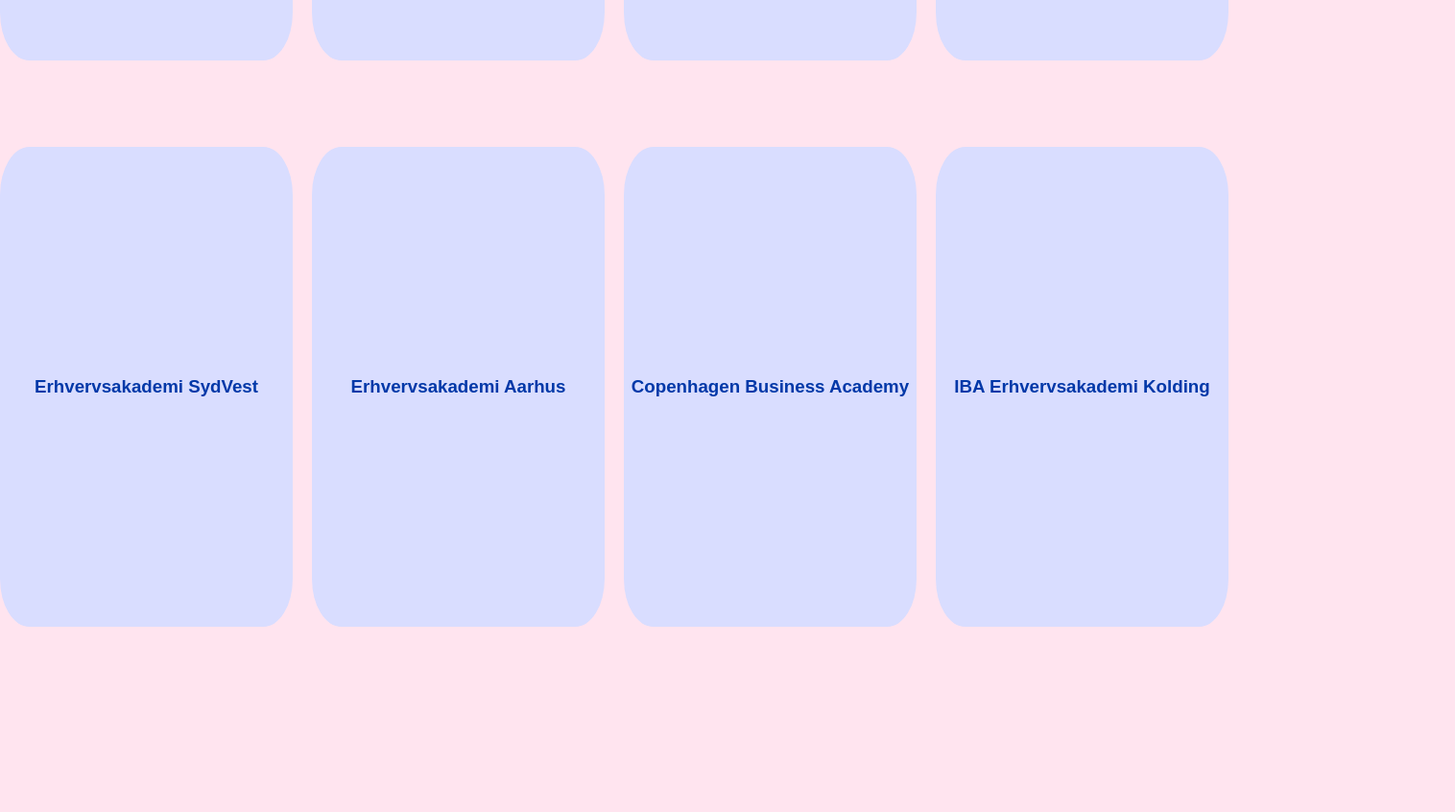
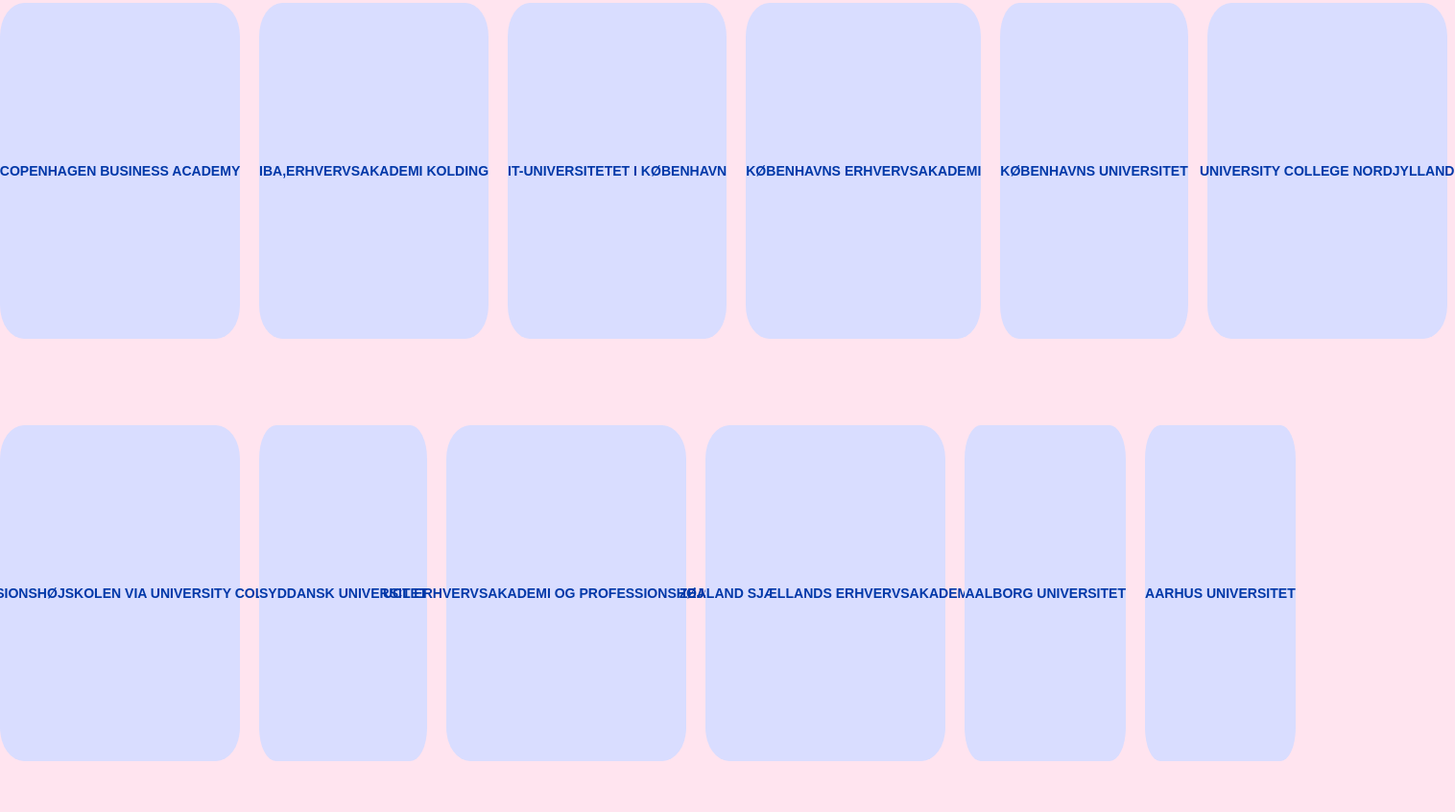
Before and after one commit to carlaisabel2300/female-perspective, a website: page educations.html in a window 1280 px wide. Shown: the part 763-1609 px from the top of the page at 96% size, 1516 px wide, since content can reach past the window. Before the commit the page ends 1506 px from the top, so only its background shows below. Drawn offline with Linux system fonts and the light colour scheme.

Commit message:
changes in education and header styling

```diff
--- a/educations.html
+++ b/educations.html
@@ -55,7 +55,9 @@
     <section class="square-containers1">
 
         <div class="square-wrapper">
-            <h3>Copenhagen Business School</h3>
+            <h3>Copenhagen
+                <br>
+                Business School</h3>
 
         </div>
 
@@ -73,11 +75,6 @@
             <h3>Erhvervsakademi MidtVest</h3>
 
         </div>
-    </section>
-
-
-        <!-- FØRSTE LINJE -->
-        <section class="square-containers2">
 
         <div class="square-wrapper">
             <h3>Erhvervsakademi SydVest</h3>
@@ -88,6 +85,11 @@
             <h3>Erhvervsakademi Aarhus</h3>
 
         </div>
+    </section>
+
+
+        <!-- ANDEN LINJE -->
+        <section class="square-containers2">
 
                 <div class="square-wrapper">
                     <h3>Copenhagen Business Academy</h3>
@@ -95,10 +97,68 @@
                 </div>
 
                 <div class="square-wrapper">
-                    <h3>IBA Erhvervsakademi Kolding</h3>
+                    <h3>IBA,Erhvervsakademi Kolding</h3>
+
+                </div>
+
+            <div class="square-wrapper">
+                <h3>IT-Universitetet i København</h3>
+
+            </div>
+
+            <div class="square-wrapper">
+                <h3>Københavns Erhvervsakademi </h3>
+
+            </div>
+
+            <div class="square-wrapper">
+                <h3>Københavns Universitet</h3>
+
+            </div>
+
+            <div class="square-wrapper">
+                <h3>University College Nordjylland</h3>
 
             </div>
     </section>
+
+    <!-- TREDJE LINJE -->
+
+    <section class="square-containers4">
+
+        <div class="square-wrapper">
+
+            <h3>Professionshøjskolen VIA University College</h3>
+
+        </div>
+
+        <div class="square-wrapper">
+            <h3>Syddansk Universitet</h3>
+
+        </div>
+
+        <div class="square-wrapper">
+            <h3>UCL Erhvervsakademi og Professionshøjskole</h3>
+
+        </div>
+
+        <div class="square-wrapper">
+            <h3>Zealand
+                Sjællands Erhvervsakademi</h3>
+
+        </div>
+
+        <div class="square-wrapper">
+            <h3>Aalborg Universitet</h3>
+
+        </div>
+
+        <div class="square-wrapper">
+            <h3>Aarhus Universitet</h3>
+
+        </div>
+    </section>
+
 
 </main>
 
--- a/styles.css
+++ b/styles.css
@@ -264,14 +264,22 @@
     padding-top: 25px;
     color: rgb(0, 56, 168);
 }
-.square-containers1, .square-containers2 {
+.square-containers1, .square-containers2, .square-containers3,.square-containers4{
     display: flex;
     justify-content: space-evenly;
     gap: 20px;
     margin: 40px 0;
+    font-size: 12px;
+
+    }
+
+.square-containers1 h3,
+.square-containers2 h3,
+.square-containers4 h3 {
+    text-transform: uppercase;
+}
 
 
-}
 
 .square-wrapper {
     flex-direction: column;
@@ -279,8 +287,8 @@
     justify-content: center;
     align-items: center;
     border-radius: 10%;
-    height: 500px;
-    width: 350px;
+    height: 350px;
+    width: 250px;
     background-color: rgba(217, 221, 255);
     color: rgb(0, 56, 168);
     white-space: nowrap;
```
Lines whose indentation alone changed are shown as unchanged.
